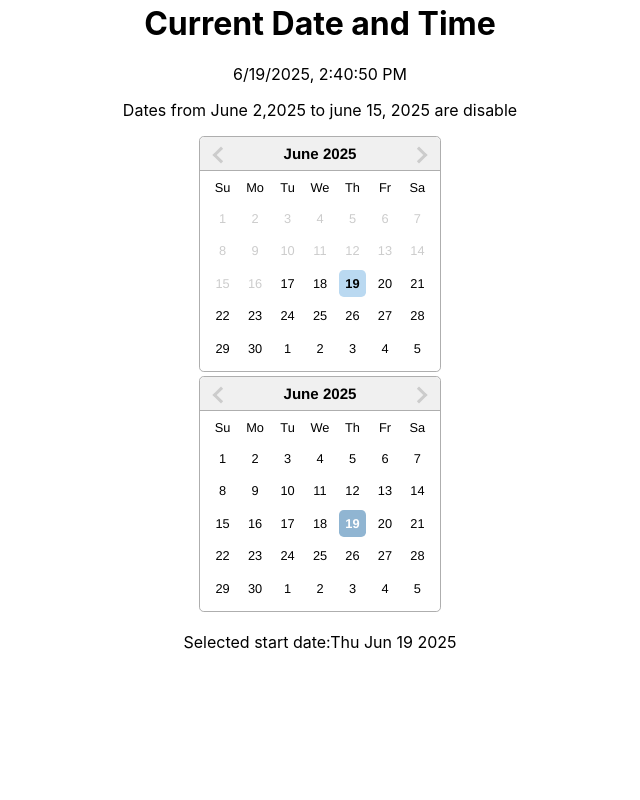
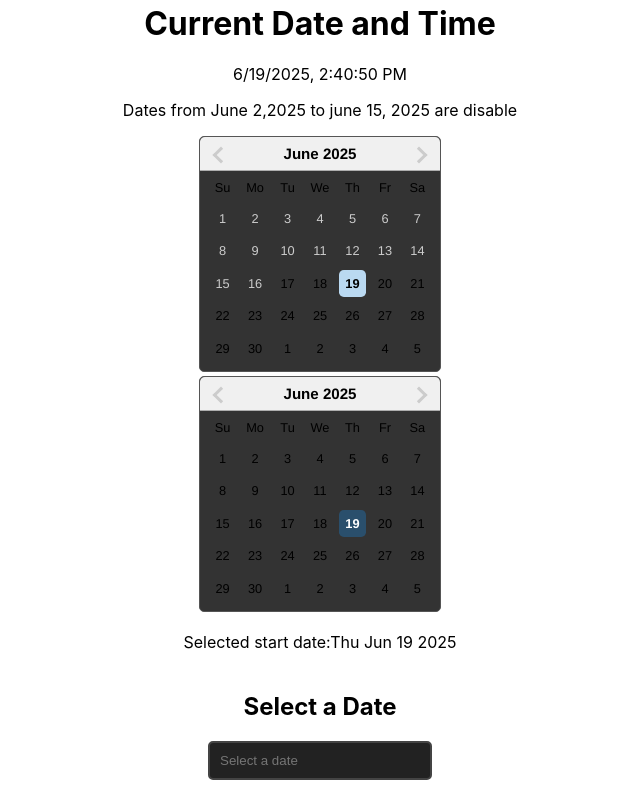
Before and after one commit to teja-reddy21/calendar, a React (Create React App) app: page / in a window 1280 px wide. Shown: the part 394-1194 px from the top of the page, without its empty margins (320-960 px from the left). Before the commit the page ends 1062 px from the top, so only its background shows below. Built offline with nearby package versions, Linux system fonts and the light colour scheme.

Commit message:
added the darkTheme

```diff
--- a/package.json
+++ b/package.json
@@ -7,6 +7,7 @@
     "@testing-library/jest-dom": "^6.6.3",
     "@testing-library/react": "^16.3.0",
     "@testing-library/user-event": "^13.5.0",
+    "date-fns": "^4.1.0",
     "react": "^19.1.0",
     "react-datepicker": "^8.4.0",
     "react-dom": "^19.1.0",
--- a/src/App.js
+++ b/src/App.js
@@ -1,8 +1,10 @@
 
 import './App.css';
 import CurrentDate from './components/CurrentDate';
+
 import ReactDatePicker from './components/ReactDatePicker';
 import ReactDatePickerCustomRange from './components/ReactDatePickerCustomRange';
+import CustomDatePickerDarkTheme from './components/ReactDatePickerDarkTheme/CustomDatePickerDarkTheme';
 
 import RestricDefineDates from './components/RestricDefineDates';
 
@@ -13,6 +15,7 @@ function App() {
       <CurrentDate/>
       <RestricDefineDates/>
       <ReactDatePickerCustomRange/>
+     <CustomDatePickerDarkTheme/>
     </div>
   );
 }
--- /dev/null
+++ b/src/components/ReactDatePickerDarkTheme/CustomDatePickerDarkTheme.jsx
@@ -0,0 +1,21 @@
+import React, { useState } from 'react'
+import DatePicker from 'react-datepicker'
+import 'react-datepicker/dist/react-datepicker.css';
+import './DarkModeTheme.css'
+const CustomDatePickerDarkTheme = () => {
+  const [selectedDate,setSelectedDate]=useState(null)
+  return (
+    <div className='date-picker-container'>
+      <h2>Select a Date</h2>
+      <DatePicker
+      selected={selectedDate}
+      onChange={(date)=>setSelectedDate(date)}
+      dateFormat="yyyy/MM/dd"
+      placeholderText='Select a date'
+      className='custom-datepicker'
+      />
+    </div>
+  )
+}
+
+export default CustomDatePickerDarkTheme
--- /dev/null
+++ b/src/components/ReactDatePickerDarkTheme/DarkModeTheme.css
@@ -0,0 +1,42 @@
+.date-picker-container{
+    display: flex;
+    flex-direction: column;
+    align-items: center;
+    margin: 20px;
+}
+.custom-datepicker{
+    border: 2px solid #444;
+    border-radius: 5px;
+    padding: 10px;
+    width: 200px;
+    background-color: #222;
+    color: #fff;
+}
+.custom-datepicker:focus{
+    outline: none;
+    border-color: #666;
+}
+.react-datepicker{
+    border: 1px solid #555;
+    border-radius: 5px;
+    background-color: #333;
+}
+/* header styling */
+.react-datepicker_header{
+    background-color: #444;
+    color: #ffff;
+}
+/* selected day styling */
+.react-datepicker_day--selected{
+    background-color: #666;
+    color: #fff;
+}
+/* weekend day styling */
+.react-datepicker_day--weekend{
+    color: #fff;
+    background-color: transparent;
+}
+
+.react-datepicker_day--weekend:hover{
+    background-color: #555;
+}
```
Also changed, not shown: 1 other file (tests, documents, lock files or other folders).
